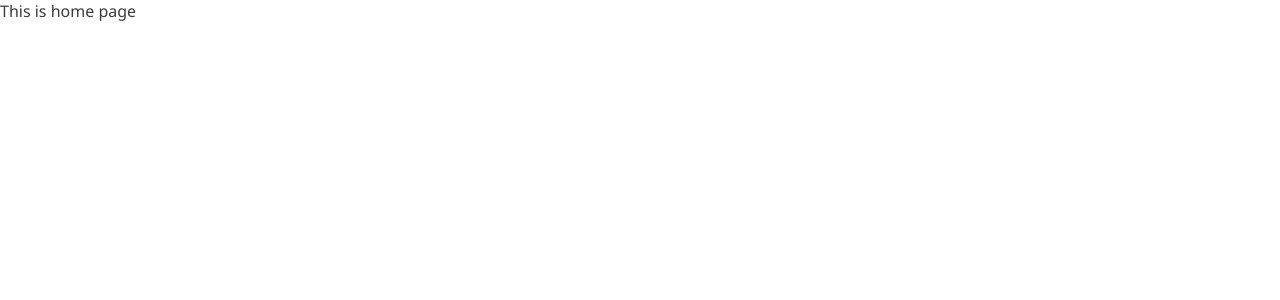
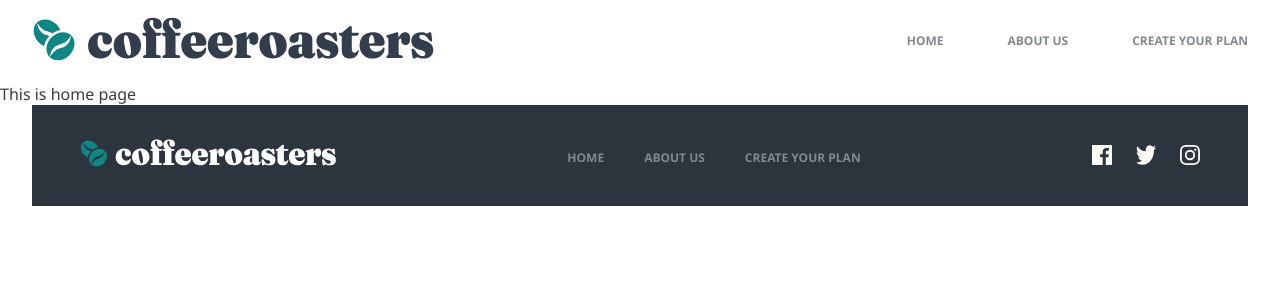
Before and after one commit to teeliny/fe-assessment, a React (Create React App) app: page / in a window 1280 px wide. Shown: the top 300 px of the page. Built offline with nearby package versions, Linux system fonts and the light colour scheme.

Commit message:
Create a layout for header and footer

```diff
--- a/src/App.tsx
+++ b/src/App.tsx
@@ -1,6 +1,7 @@
 import React, { Suspense, lazy } from 'react';
 import { Switch, Route } from 'react-router-dom';
 import { GlobalStyles } from './global';
+import MainLayout from './layout/MainLayout';
 
 const Home = lazy(() => import('./pages/Home'));
 const About = lazy(() => import('./pages/About'));
@@ -11,6 +12,7 @@ function App() {
     <>
       <GlobalStyles />
       <div className="App">
+        <MainLayout>
           <Suspense fallback={''}>
             <Switch>
               <Route  exact path="/" component={Home} />
@@ -18,6 +20,7 @@ function App() {
               <Route exact path="/subscription" component={Subscription} />
             </Switch>
           </Suspense>
+        </MainLayout>
       </div>
     </>
   );
--- /dev/null
+++ b/src/layout/MainLayout.tsx
@@ -0,0 +1,19 @@
+import React from 'react';
+import Header from '../components/header';
+import Footer from '../components/footer';
+
+interface iProps {
+  children: React.ReactChild;
+}
+
+function MainLayout({ children }: iProps) {
+  return (
+    <div>
+      <Header />
+      <div>{children}</div>
+      <Footer />
+    </div>
+  )
+}
+
+export default MainLayout;
--- a/src/pages/Subscription.tsx
+++ b/src/pages/Subscription.tsx
@@ -1,13 +1,9 @@
 import React from 'react';
-import Header from '../components/header';
-import Footer from '../components/footer';
 
 function Subscription() {
   return (
     <div>
-      <Header />
       This is subscription
-      <Footer />
     </div>
   )
 }
```
Lines whose indentation alone changed are shown as unchanged.
